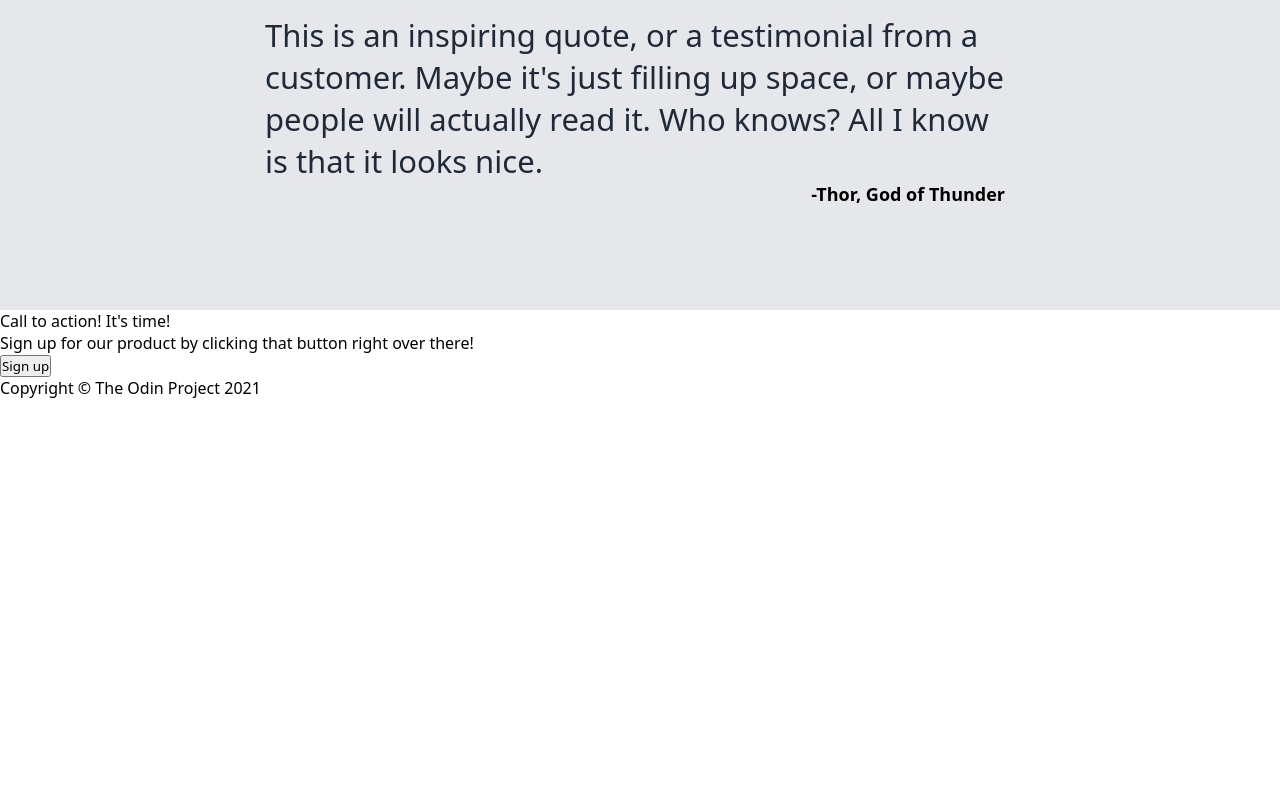
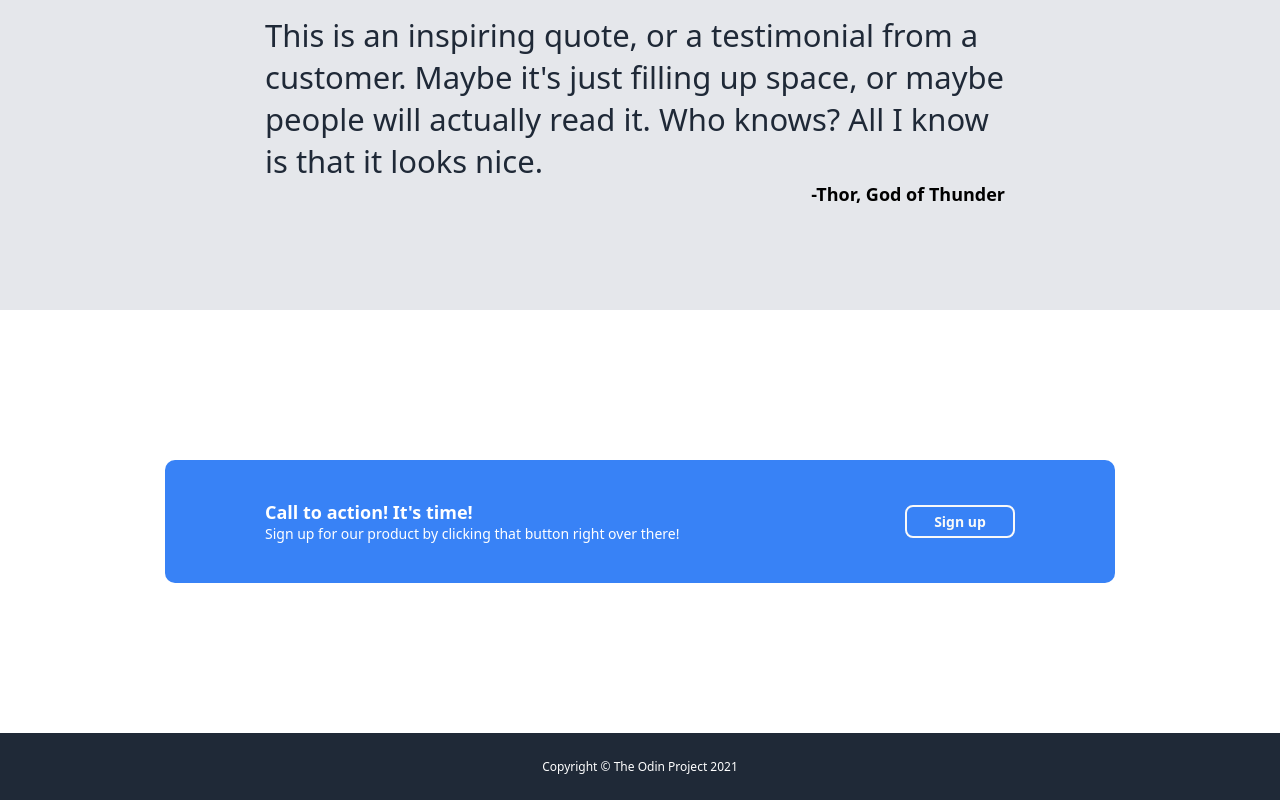
Before and after one commit to Aquid0/odin-landing-page, a plain HTML site: page index.html in a window 1280 px wide. Shown: the part 888-1688 px from the top of the page. Before the commit the page ends 1287 px from the top, so only its background shows below. Drawn offline with Linux system fonts and the light colour scheme.

Commit message:
added banner and copyright

```diff
--- a/styles.css
+++ b/styles.css
@@ -144,3 +144,60 @@
     font-weight: bold;
     font-size: 18px;
 }
+
+.sign-up-container {
+    display: flex;
+    justify-content: center;
+    align-items: center;
+    padding: 150px 50px 150px 50px;
+}
+
+.banner {
+    display: flex;
+    border-radius: 10px;
+    background-color: #3882f6;
+    min-width: 950px;
+    padding: 40px 100px 40px 100px;
+}
+
+.banner-title {
+    color: white;
+    font-size: 18px;
+    font-weight: bold;
+}
+
+.banner-subtext {
+    color: white;
+    font-size: 14px;
+}
+
+.banner-sign-up-button {
+    font-size: 14px;
+    font-weight: bold;
+    color: #F9FAF8;
+    background-color: transparent;
+    border: 2px solid #f9f9f9;
+    border-radius: 8px;
+    width: 110px;
+    padding: 5px 15px 5px 15px;
+}
+
+.banner-right {
+    display: flex;
+    align-items: center;
+    justify-content: center;
+    margin-left: auto;
+}
+
+.footer {
+    display: flex;
+    align-items: center;
+    justify-content: center;
+    background-color: #1f2937;
+    padding: 25px;
+}
+
+.footer p {
+    color: white;
+    font-size: 12px;
+}
```
